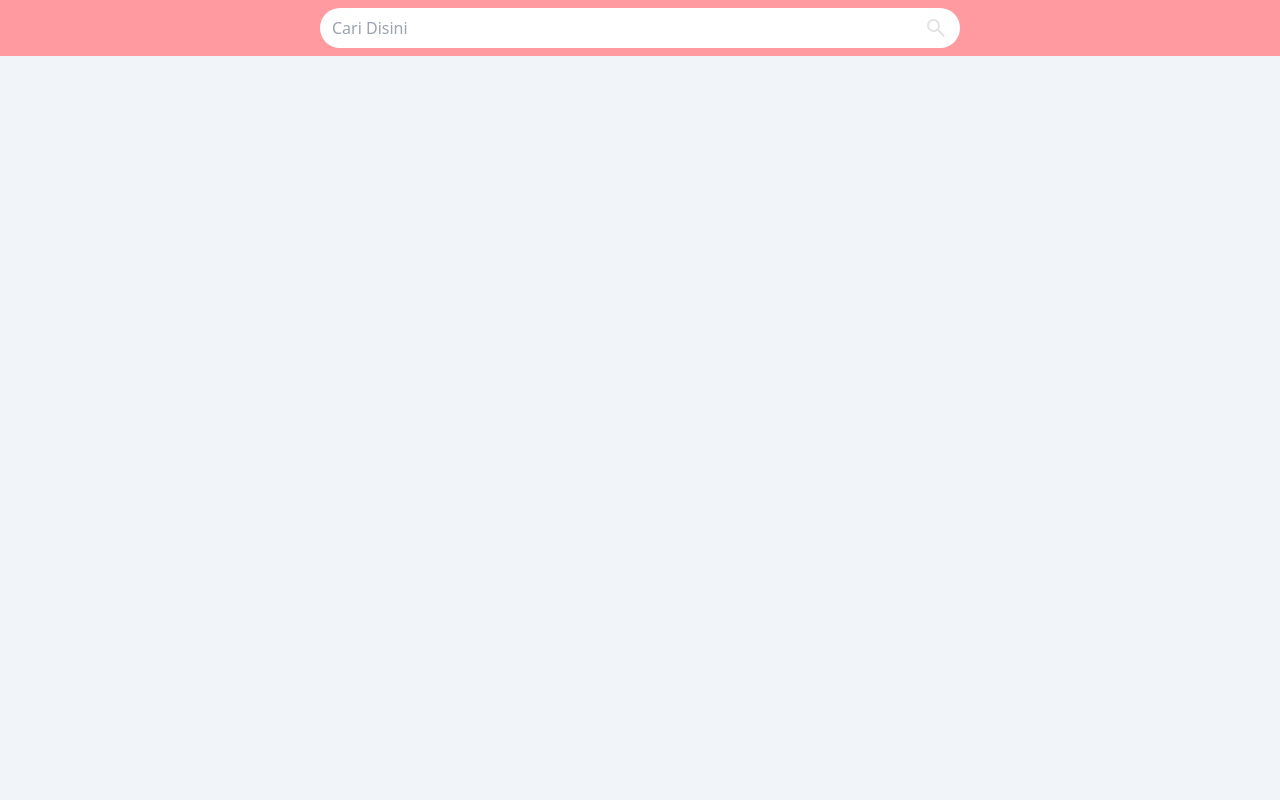
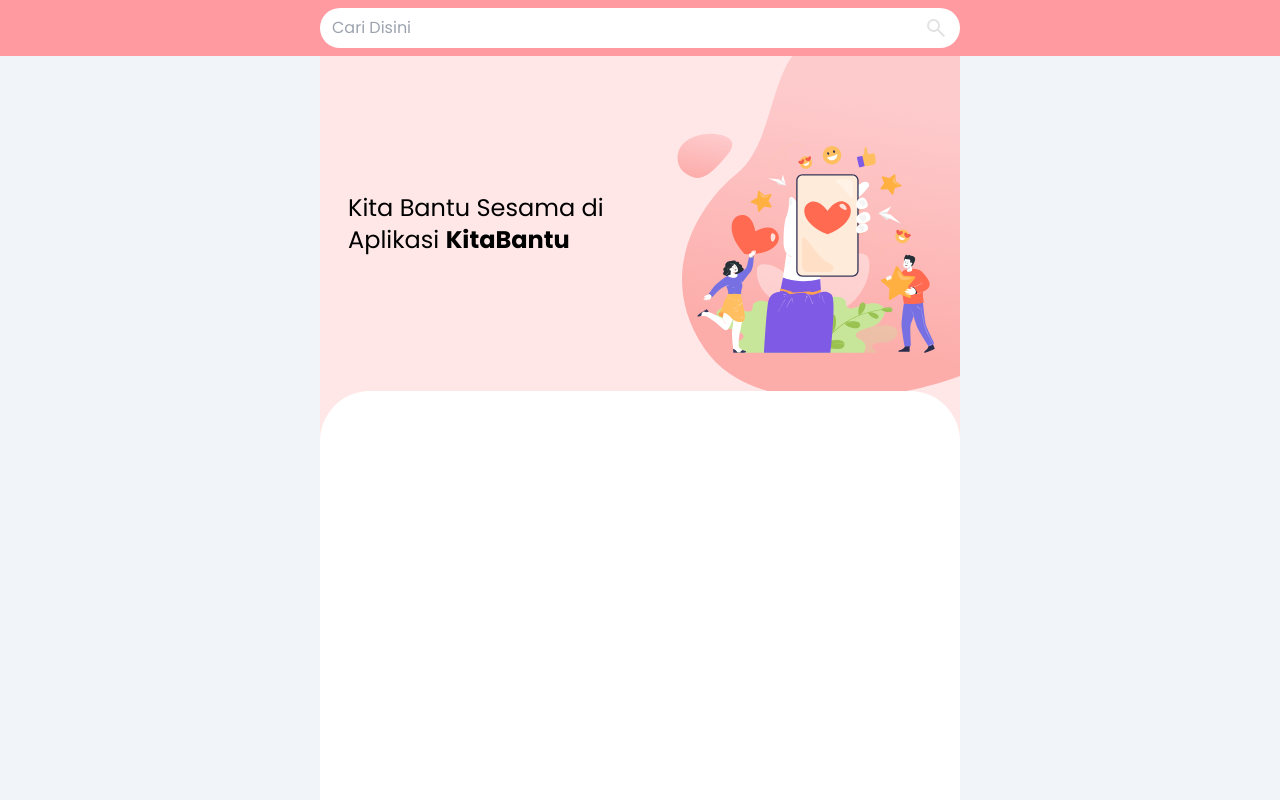
Before and after one commit to DanielDaudAlberthus/Membuat-Crowd-Funding-Tailwind-CSS, a website: page index.html in a window 1280 px wide. Shown: the top 800 px of the page. Drawn offline with Linux system fonts and the light colour scheme.

Commit message:
Home (Header)

```diff
--- a/index.html
+++ b/index.html
@@ -5,8 +5,8 @@
     <meta name="viewport" content="width=device-width, initial-scale=1.0" />
     <link href="./src/output.css" rel="stylesheet" />
   </head>
-  <body class="bg-slate-100">
-    <nav class="bg-pink-kb w-full py-2">
+  <body class="bg-slate-100 font-poppins">
+    <nav class="bg-pink-kb w-full py-2 sticky top-0">
       <div class="mx-auto flex max-w-screen-sm">
         <input
           type="text"
@@ -30,5 +30,19 @@
         </button>
       </div>
     </nav>
+    <main class="mx-auto max-w-screen-sm bg-[#FFE7E7] min-h-screen">
+      <div class="grid grid-cols-2">
+        <div class="flex justify-center items-center mx-7">
+          <h1 class="text-2xl">
+            Kita Bantu Sesama di Aplikasi
+            <span class="font-bold">KitaBantu</span>
+          </h1>
+        </div>
+        <div class="flex justify-end">
+          <img src="./assets/images/banner.svg" alt="" />
+        </div>
+      </div>
+      <div class="w-full min-h-screen bg-white rounded-t-[50px]"></div>
+    </main>
   </body>
 </html>
```
Also changed, not shown: src/output.css.
